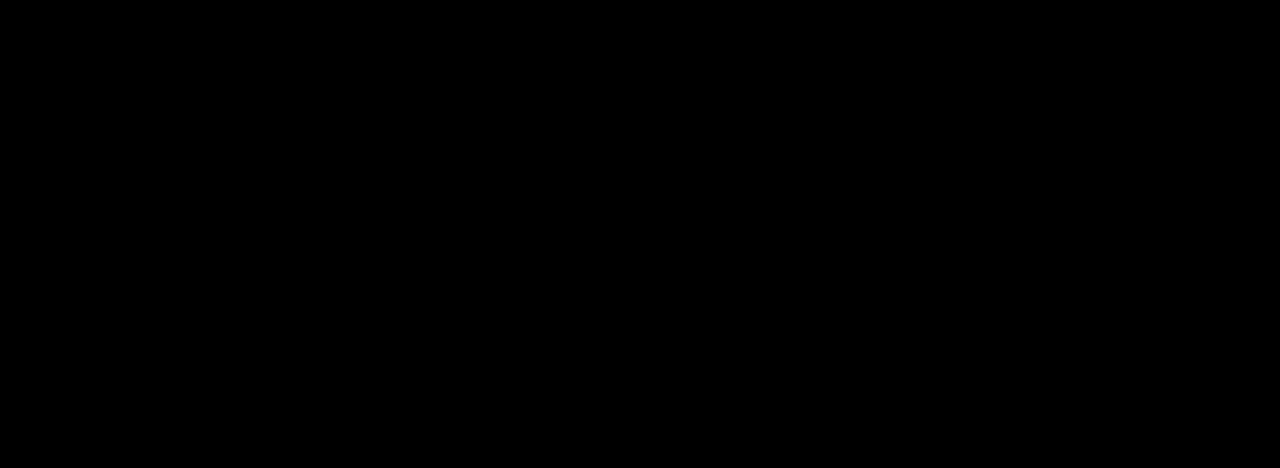
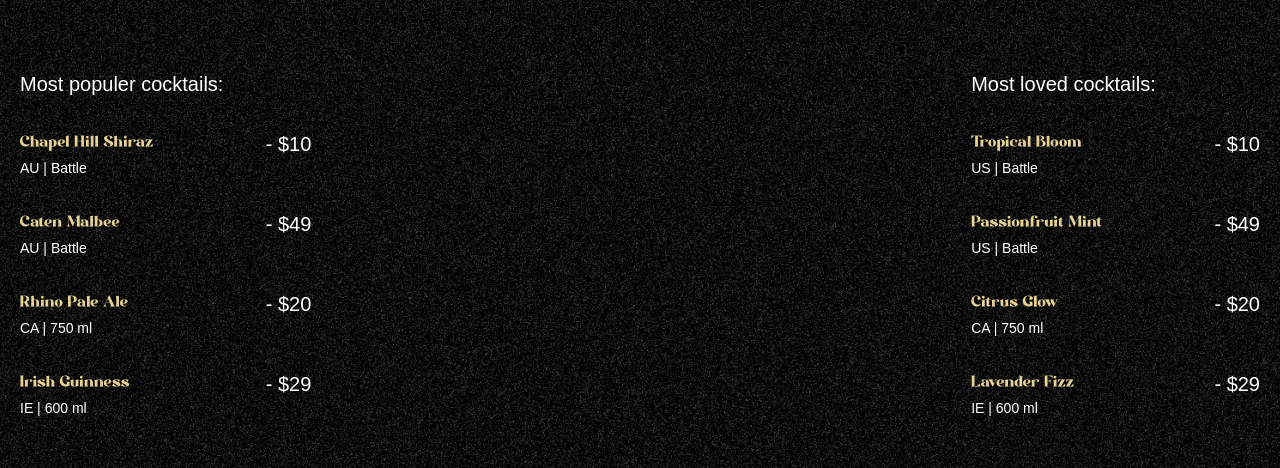
Before and after one commit to lakshay-aggarwal-codes/gsap_coctails, a React (Vite) app: page / in a window 1280 px wide. Shown: the part 890-1358 px from the top of the page. Built offline with nearby package versions, Linux system fonts and the light colour scheme; a web font is replaced by a local one.

Commit message:
Implementing Cocktail Section

```diff
--- a/src/App.jsx
+++ b/src/App.jsx
@@ -3,6 +3,7 @@
 import {ScrollTrigger, SplitText} from "gsap/all";
 import NavBar from "./components/NavBar.jsx";
 import Hero from "./components/Hero.jsx";
+import Cocktails from "./components/Cocktails.jsx";
 
 gsap.registerPlugin(ScrollTrigger, SplitText);
 const App = () => {
@@ -10,7 +11,7 @@
        <main>
            <NavBar />
            <Hero/>
-
+            <Cocktails/>
 
        </main>
     )
--- /dev/null
+++ b/src/components/Cocktails.jsx
@@ -0,0 +1,63 @@
+import {cocktailLists, mockTailLists} from "../../constants/index.js";
+import {useGSAP} from "@gsap/react";
+import gsap from "gsap";
+
+const Cocktails = () => {
+    useGSAP(() => {
+        const parallaxTimeline = gsap.timeline({
+            scrollTrigger: {
+                trigger: "#cocktails",
+                start: 'top 30%',
+                end: "bottom 80%",
+                scrub: true,
+            }
+        })
+        parallaxTimeline.from("#c-left-leaf", {
+            x: -100,
+            y: 100,
+        })
+            .from("#c-right-leaf", {
+                x: 100,
+                y: 100,
+            })
+    })
+    return (
+        <section id='cocktails' className='noisy'>
+            <img src='/images/cocktail-left-leaf.png' alt='left-leaf' id='c-left-leaf'/>
+            <img src='/images/cocktail-right-leaf.png' alt='right-leaf' id='c-right-leaf'/>
+
+            <div className='list'>
+                <div className='popular'>
+                    <h2>Most populer cocktails:</h2>
+                    <ul>
+                        {cocktailLists.map(({name, country, detail, price}) => (
+                            <li key={{name}}>
+                                <div className='md:me-28'>
+                                    <h3>{name}</h3>
+                                    <p>{country} | {detail}</p>
+                                </div>
+                                <span>- {price}</span>
+                            </li>
+                        ))}
+                    </ul>
+                </div>
+
+                <div className='loved'>
+                    <h2>Most loved cocktails:</h2>
+                    <ul>
+                        {mockTailLists.map(({name, country, detail, price}) => (
+                            <li key={{name}}>
+                                <div className='me-28'>
+                                    <h3>{name}</h3>
+                                    <p>{country} | {detail}</p>
+                                </div>
+                                <span>- {price}</span>
+                            </li>
+                        ))}
+                    </ul>
+                </div>
+            </div>
+        </section>
+    )
+}
+export default Cocktails
```
